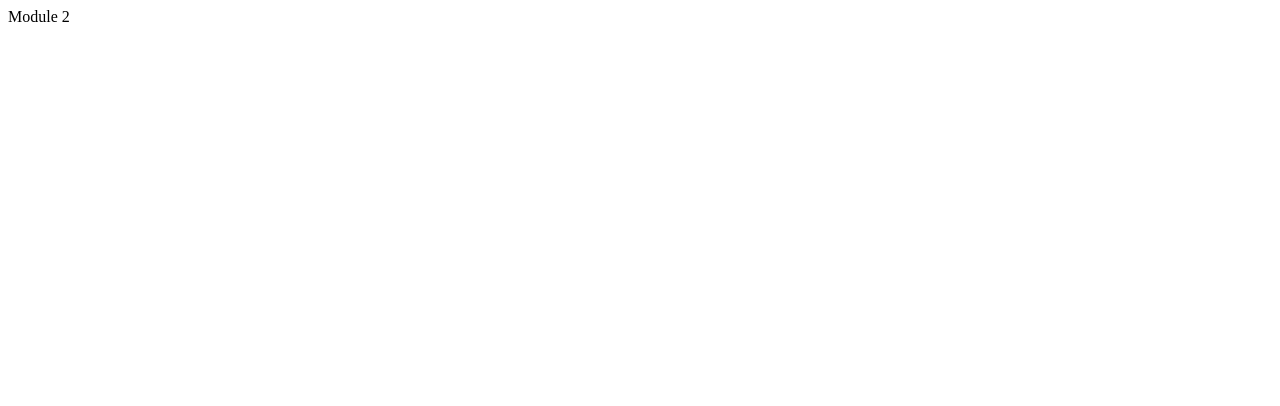
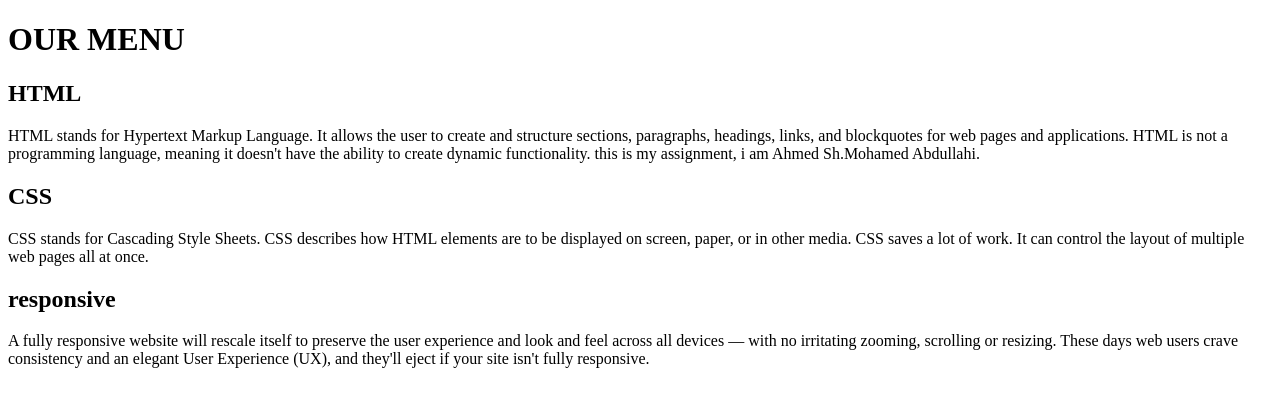
Before and after one commit to 1Aseer-Hosen0/Module-2, a plain HTML site: page site/index.html in a window 1280 px wide. Drawn offline with Linux system fonts and the light colour scheme.

Commit message:
web structure

```diff
--- a/site/index.html
+++ b/site/index.html
@@ -1,12 +1,52 @@
 <!DOCTYPE html>
 <html lang="en">
-<head>
-    <meta charset="UTF-8">
-    <meta http-equiv="X-UA-Compatible" content="IE=edge">
-    <meta name="viewport" content="width=device-width, initial-scale=1.0">
+  <head>
+    <meta charset="UTF-8" />
+    <meta http-equiv="X-UA-Compatible" content="IE=edge" />
+    <meta name="viewport" content="width=device-width, initial-scale=1.0" />
     <title>Document</title>
-</head>
-<body>
-    Module 2
-</body>
+  </head>
+  <body>
+    <h1 class="main">OUR MENU</h1>
+    <div class="row">
+      <div class="col-lg-4 col-md-6 col-sm-12">
+        <section class="a">
+          <h1 class="a">HTML</h1>
+          <p>
+            HTML stands for Hypertext Markup Language. It allows the user to
+            create and structure sections, paragraphs, headings, links, and
+            blockquotes for web pages and applications. HTML is not a
+            programming language, meaning it doesn't have the ability to create
+            dynamic functionality. this is my assignment, i am Ahmed Sh.Mohamed
+            Abdullahi.
+          </p>
+        </section>
+      </div>
+
+      <div class="col-lg-4 col-md-6 col-sm-12">
+        <section class="b">
+          <h1 class="b">CSS</h1>
+          <p>
+            CSS stands for Cascading Style Sheets. CSS describes how HTML
+            elements are to be displayed on screen, paper, or in other media.
+            CSS saves a lot of work. It can control the layout of multiple web
+            pages all at once.
+          </p>
+        </section>
+      </div>
+
+      <div class="col-lg-4 col-md-12 col-sm-12">
+        <section class="c">
+          <h1 class="c">responsive</h1>
+          <p>
+            A fully responsive website will rescale itself to preserve the user
+            experience and look and feel across all devices — with no irritating
+            zooming, scrolling or resizing. These days web users crave
+            consistency and an elegant User Experience (UX), and they'll eject
+            if your site isn't fully responsive.
+          </p>
+        </section>
+      </div>
+    </div>
+  </body>
 </html>
```
